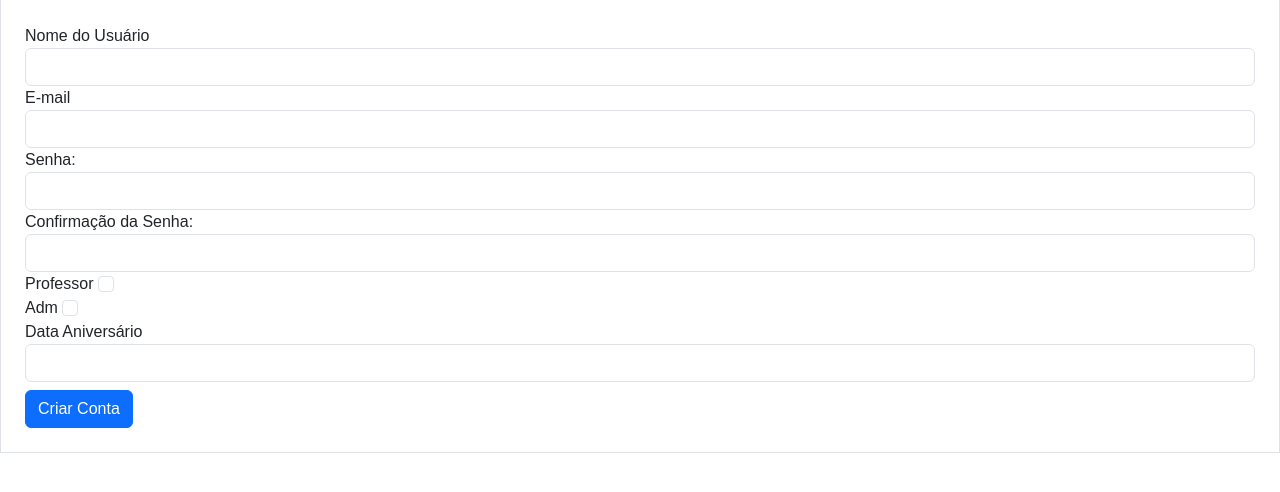
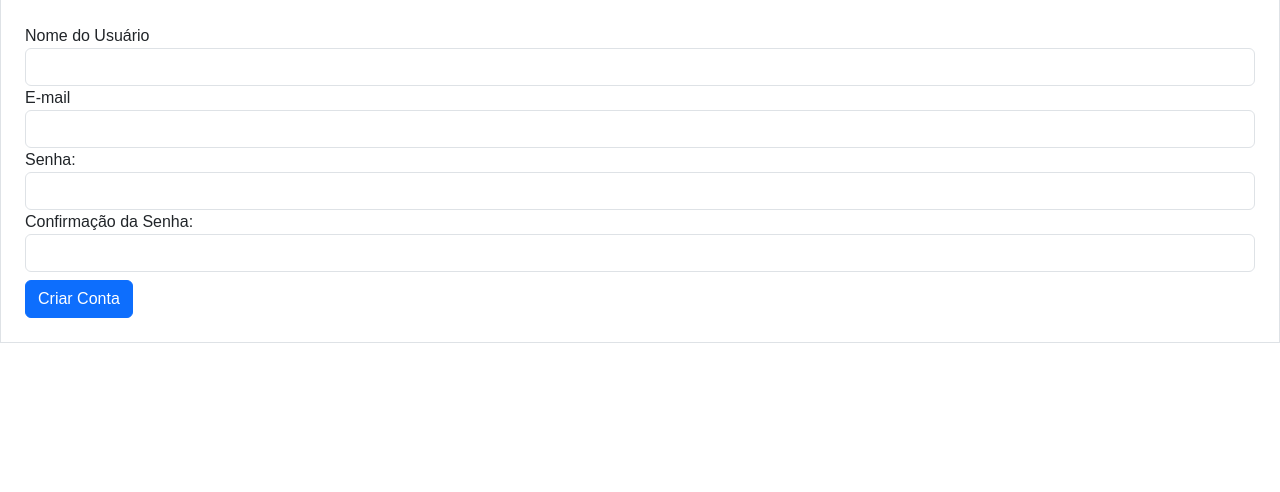
Before and after one commit to vitorcosta98/site_VerboAmar, a Flask app: page /cadastro/cad_professor in a window 1280 px wide. Shown: the part 183-675 px from the top of the page. Run offline with Flask 3, Linux system fonts and the light colour scheme; some libraries are stand-ins or nearby versions.

Commit message:
fix: registro no banco de dados usuários

```diff
--- a/site_verbo_amar/__init__.py
+++ b/site_verbo_amar/__init__.py
@@ -17,6 +17,6 @@ login_manager = LoginManager(app)
 login_manager.login_view = 'login'
 login_manager.login_message_category = 'alert-info'
 
-from site_verbo_amar import routes
+from site_verbo_amar import routes,models
 with app.app_context():
     database.create_all()
--- a/site_verbo_amar/forms.py
+++ b/site_verbo_amar/forms.py
@@ -7,12 +7,9 @@ from flask_login import current_user
 
 class FormCriarConta(FlaskForm):
     username = StringField("Nome do Usuário", validators=[DataRequired()])
-    email = StringField("E-mail", validators=[DataRequired()])
+    email = StringField("E-mail", validators=[DataRequired(), Email()])
     senha = PasswordField("Senha:", validators=[DataRequired(), Length(6, 20)])
     confirmacao_senha = PasswordField("Confirmação da Senha:", validators=[DataRequired(), EqualTo('senha')])
-    professor = BooleanField("Professor")
-    adm = BooleanField("Adm")
-    data_aniversario = StringField("Data Aniversário", validators=[DataRequired()])
 
     botao_submit_criarconta = SubmitField('Criar Conta')
 
--- a/site_verbo_amar/models.py
+++ b/site_verbo_amar/models.py
@@ -11,10 +11,7 @@ class Usuario(database.Model, UserMixin):
     username = database.Column(database.String, nullable=False)
     email = database.Column(database.String, nullable=False, unique=True)
     senha = database.Column(database.String, nullable=False)
-    foto_perfil = database.Column(database.String, default='logo.png')
-    professor = database.Column(database.String, nullable=False, default='Não')
-    adm = database.Column(database.String, nullable=False, default='Não')
-    data_aniversario = database.Column(database.String, nullable=False)
+
 
 
 class Curso(database.Model):
--- a/site_verbo_amar/routes.py
+++ b/site_verbo_amar/routes.py
@@ -47,19 +47,13 @@ def cadastro():
 @app.route('/cadastro/cad_professor', methods=['GET','POST'])
 def cad_professor():
     form_criarconta = FormCriarConta()
-    if form_criarconta.validate_on_submit() and 'botao_submit_criarcontar' in request.form:
+    if form_criarconta.validate_on_submit() and 'botao_submit_criarconta' in request.form:
         senha_cript = bcrypt.generate_password_hash(form_criarconta.senha.data)
         usuario = Usuario(username=form_criarconta.username.data,
                           email=form_criarconta.email.data,
-                          senha=senha_cript,
-                          professor='não',
-                          foto_perfil='logo.png',
-                          adm="não",
-                          data_aniversario = "teste")
+                          senha=senha_cript)
         database.session.add(usuario)
         database.session.commit()
         flash(f'Conta criada para o e-mail: {form_criarconta.email.data}', 'alert-success')
         return redirect(url_for('home'))
-
-
     return render_template('cad_professor.html', form_criarconta=form_criarconta)
--- a/site_verbo_amar/templates/cad_professor.html
+++ b/site_verbo_amar/templates/cad_professor.html
@@ -74,54 +74,7 @@
       {% endif %}
     </fieldset>
 
-    <fieldset>
-      <div class="form-group">
-        {{ form_criarconta.professor.label(class="form-control-label") }}
-        {% if form_criarconta.professor.errors %}
-          {{ form_criarconta.professor(class='form-check-inputis-invalid')}}
-      </div>
-      <div class="invalid-feedback">
-        {% for erro in form_criarconta.professor.errors %}
-          {{erro}}
-        {% endfor %}
-      </div>
-      {% else %}
-        {{form_criarconta.professor(class="form-check-input")}}
-      {% endif %}
-    </fieldset>
-
-    <fieldset>
-      <div class="form-group">
-        {{ form_criarconta.adm.label(class="form-control-label") }}
-        {% if form_criarconta.adm.errors %}
-          {{ form_criarconta.adm(class='form-check-input is-invalid')}}
-      </div>
-      <div class="invalid-feedback">
-        {% for erro in form_criarconta.adm.errors %}
-          {{erro}}
-        {% endfor %}
-      </div>
-      {% else %}
-        {{form_criarconta.adm(class="form-check-input")}}
-      {% endif %}
-    </fieldset>
-
-    <fieldset>
-      <div class="form-group">
-        {{ form_criarconta.data_aniversario.label(class="form-control-label") }}
-        {% if form_criarconta.data_aniversario.errors %}
-          {{ form_criarconta.data_aniversario(class='form-control is-invalid')}}
-      </div>
-      <div class="invalid-feedback">
-        {% for erro in form_criarconta.data_aniversario.errors %}
-          {{erro}}
-        {% endfor %}
-      </div>
-      {% else %}
-        {{form_criarconta.data_aniversario(class="form-control")}}
-      {% endif %}
-    </fieldset>
-    {{form_criarconta.botao_submit_criarconta(class='btn btn-primary mt-2')}}
+      {{form_criarconta.botao_submit_criarconta(class='btn btn-primary mt-2')}}
   </form>
 </div>
 
```
Also changed, not shown: instance/site.db.
